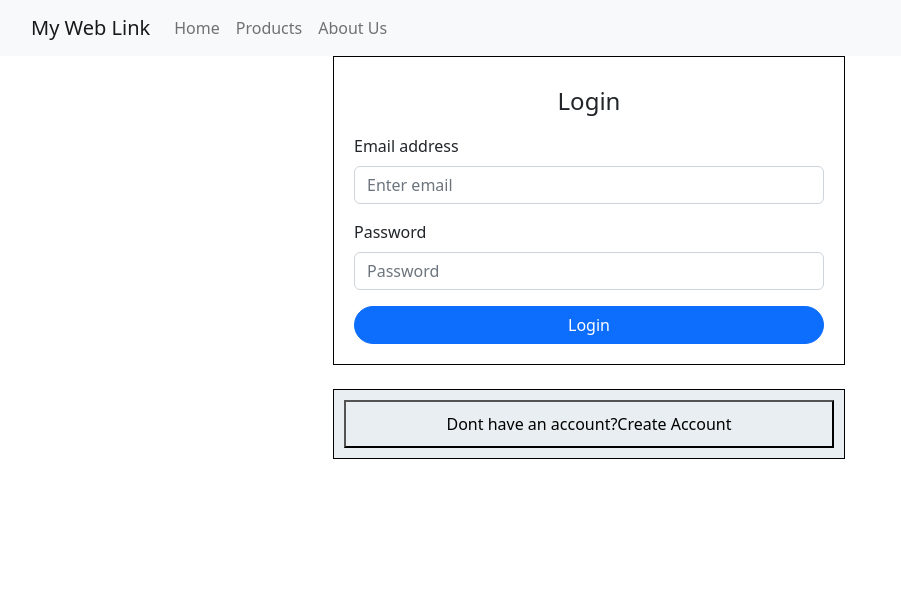
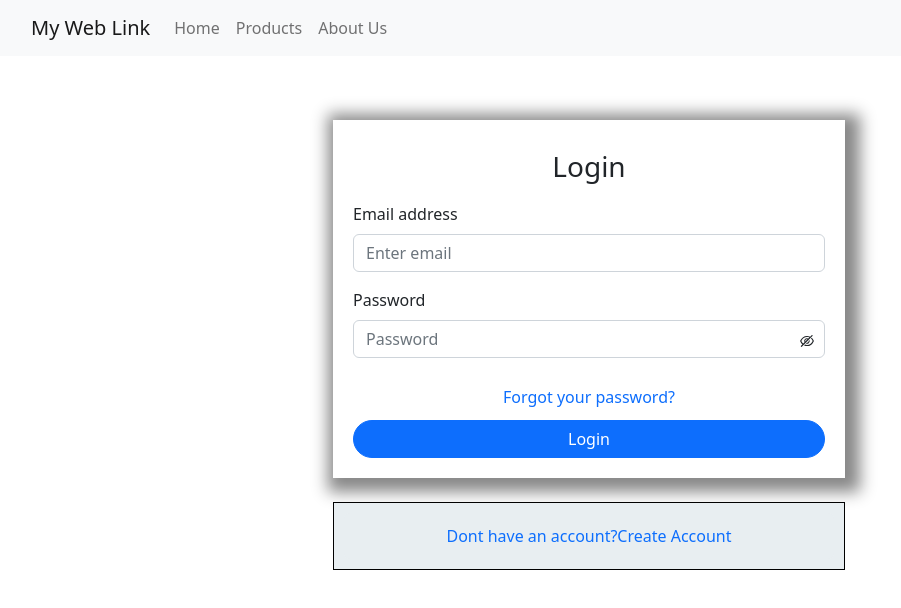
Before and after one commit to krgarav/expense-app, a React (Create React App) app: page /login in a window 1280 px wide. Shown: the top 608 px of the page, without its empty margins (51-952 px from the left). Built offline with nearby package versions, Linux system fonts and the light colour scheme.

Commit message:
update page added

```diff
--- a/package.json
+++ b/package.json
@@ -10,6 +10,7 @@
     "react": "^18.2.0",
     "react-bootstrap": "^2.7.4",
     "react-dom": "^18.2.0",
+    "react-icons": "^4.8.0",
     "react-router-dom": "^6.10.0",
     "react-scripts": "5.0.1",
     "web-vitals": "^2.1.4"
--- a/src/App.js
+++ b/src/App.js
@@ -5,16 +5,30 @@ import Login from "./Components/Login/Login";
 import { Navigate, Route, Routes } from "react-router-dom";
 import AuthContext from "./Store/auth-context";
 import Expense from "./Components/Body/Expense";
+import NavBar from "./Components/Header/NavBar";
+import Profile from "./Components/Pages/Profile";
 function App() {
   const authCtx = useContext(AuthContext);
   return (
-    <Routes>
-      <Route path="/" element={<Navigate to="/login" replace="true" />}></Route>
-      {!authCtx.isLoggedIn && <Route path="/login" element={<Login />}></Route>}
-      {authCtx.isLoggedIn && (
-        <Route path="/login" element={<Expense />}></Route>
-      )}
-    </Routes>
+    <>
+
+      <Routes>
+        <Route
+          path="/"
+          element={<Navigate to="/login" replace="true" />}
+        ></Route>
+        {!authCtx.isLoggedIn && (
+          <Route path="/login" element={<Login />}></Route>
+        )}
+        {authCtx.isLoggedIn && (
+          <Route path="/login" element={<Expense />}></Route>
+        )}
+         {authCtx.isLoggedIn && (
+          <Route path="/profile" element={<Profile />}></Route>
+        )}
+      </Routes>
+
+    </>
   );
 }
 
--- a/src/Components/Body/Expense.js
+++ b/src/Components/Body/Expense.js
@@ -1,6 +1,27 @@
 import React from "react";
+import { Button } from "react-bootstrap";
+import { useNavigate } from "react-router-dom";
 
-const Expense = ()=>{
-    return <><h1>Welcome To Expense Tracker!!!</h1></>
-}
+const Expense = () => {
+  const navigate = useNavigate();
+  const profileHandler = () => {
+    navigate("/profile", { replace: "true" });
+  };
+
+  return (
+    <div style={{ display: "flex", justifyContent: "space-between" }}>
+      <h1>Welcome To Expense Tracker!!!</h1>
+      <div style={{ display: "flex" }}>
+        <span>
+          <p>
+            Your Profile is Incomplete.{" "}
+            <span onClick={profileHandler} style={{ cursor: "pointer" }}>
+              Complete Now
+            </span>
+          </p>
+        </span>
+      </div>
+    </div>
+  );
+};
 export default Expense;
--- a/src/Components/Login/Login.js
+++ b/src/Components/Login/Login.js
@@ -1,16 +1,20 @@
 import React, { useRef, useContext, useState } from "react";
-import NavBar from "../Header/NavBar";
 import { Button, Container, Form } from "react-bootstrap";
 import AuthContext from "../../Store/auth-context";
-
+import { AiOutlineEye, AiOutlineEyeInvisible } from "react-icons/ai";
+import NavBar from "../Header/NavBar";
 const Login = () => {
   const [islogin, setIsLogin] = useState(true);
+  const [show, setShow] = useState(false);
   const authCtx = useContext(AuthContext);
   const emailRef = useRef();
   const passwordRef = useRef();
   const confirmPasswordRef = useRef();
   const toggleHandler = () => {
     setIsLogin((prevState) => !prevState);
+  };
+  const eyeHandler = () => {
+    setShow((prevState) => !prevState);
   };
   const submitHandler = async (event) => {
     event.preventDefault();
@@ -75,7 +79,6 @@ const Login = () => {
 
         emailRef.current.value = "";
         passwordRef.current.value = "";
-
       } catch (error) {
         alert(error.message);
       }
@@ -86,12 +89,17 @@ const Login = () => {
     <>
       <NavBar />
       <Container
-        style={{ width: "40%", border: "1px solid Black", padding: "20px" }}
+        style={{
+          marginTop: "5%",
+          width: "40%",
+          padding: "20px",
+          boxShadow: "5px 4px 15px 10px #888888",
+        }}
       >
-        <h4 style={{ textAlign: "center", padding: "10px" }}>
+        <h3 style={{ textAlign: "center", padding: "10px" }}>
           {" "}
           {islogin ? "Login" : "Sign up"}
-        </h4>
+        </h3>
         <Form onSubmit={submitHandler}>
           <Form.Group className="mb-3" controlId="formBasicEmail">
             <Form.Label>Email address</Form.Label>
@@ -102,14 +110,29 @@ const Login = () => {
               required
             />
           </Form.Group>
-          <Form.Group className="mb-3" controlId="formBasicPassword">
+          <Form.Group
+            className="mb-3"
+            controlId="formBasicPassword"
+            style={{ position: "relative" }}
+          >
             <Form.Label>Password</Form.Label>
             <Form.Control
-              type="password"
+              type={show ? "text" : "password"}
               placeholder="Password"
               ref={passwordRef}
               required
-            />
+            ></Form.Control>
+            <p
+              style={{
+                position: "absolute",
+                top: "40px",
+                right: "10px",
+                cursor: "pointer",
+              }}
+              onClick={eyeHandler}
+            >
+              {show ? <AiOutlineEye /> : <AiOutlineEyeInvisible />}
+            </p>
           </Form.Group>
           {!islogin && (
             <Form.Group
@@ -124,6 +147,18 @@ const Login = () => {
                 required
               />
             </Form.Group>
+          )}
+          {islogin && (
+            <Button
+              variant="link"
+              style={{
+                textDecoration: "none",
+                padding: "10px",
+                width: "100%",
+              }}
+            >
+              Forgot your password?
+            </Button>
           )}
           <Button
             style={{ width: "100%", borderRadius: "20px" }}
@@ -143,9 +178,11 @@ const Login = () => {
           backgroundColor: "#E8EEF1",
         }}
       >
-        <button
+        <Button
+          variant="link"
           onClick={toggleHandler}
           style={{
+            textDecoration: "none",
             backgroundColor: "#E8EEF1",
             borderColor: "none",
             padding: "10px",
@@ -155,7 +192,7 @@ const Login = () => {
           {islogin
             ? "Dont have an account?Create Account"
             : "Have an account?Login"}
-        </button>
+        </Button>
       </Container>
     </>
   );
--- /dev/null
+++ b/src/Components/Pages/Profile.js
@@ -0,0 +1,92 @@
+import React, { useContext, useRef } from "react";
+import { Form, Button, Container } from "react-bootstrap";
+import AuthContext from "../../Store/auth-context";
+const Profile = () => {
+  const authCtx = useContext(AuthContext);
+  const fullNameRef = useRef();
+  const urlRef = useRef();
+  const updateHandler = async (event) => {
+    event.preventDefault();
+    const enteredFullName = fullNameRef.current.value;
+    const enteredUrlName = urlRef.current.value;
+    console.log(authCtx.token)
+    try {
+      const response = await fetch(
+        "https://identitytoolkit.googleapis.com/v1/accounts:update?key=AIzaSyDjLyQ010cmXK_RdE626y3mSLl1E1Y03-c",
+        {
+          method: "POST",
+          body: JSON.stringify({
+            idToken: authCtx.token,
+            displayName: enteredFullName,
+            photoUrl: enteredUrlName,
+            returnSecureToken: true,
+          }),
+          headers: {
+            "Context-Type": "application/json",
+          },
+        }
+      );
+      const data = await response.json();
+      if (data.error) {
+        throw data.error;
+      }
+      console.log(data.idToken);
+    } catch (error) {
+      alert(error.message);
+    }
+  };
+
+  return (
+    <>
+      <div
+        style={{
+          display: "flex",
+          justifyContent: "space-between",
+          margin: "10px",
+        }}
+      >
+        <p>Winners never quit , quitters never win</p>
+        <div
+          style={{
+            display: "flex",
+            backgroundColor: "#FFE4E1",
+            padding: "5px 10px",
+            borderRadius: "10px",
+          }}
+        >
+          <span>
+            <p>
+              Your Profile is 64% completed.A complete Profile has higher chance
+              of landing a job.
+              <span style={{ cursor: "pointer" }}>Complete Now</span>
+            </p>
+          </span>
+        </div>
+      </div>
+      <hr />
+      <Container style={{ width: "500px" }}>
+        <div style={{ display: "flex", justifyContent: "space-between" }}>
+          <h2>Contact detail</h2>
+          <Button variant="outline-danger">Cancel</Button>
+        </div>
+
+        <Form onSubmit={updateHandler}>
+          <Form.Group className="mb-3" controlId="formBasicEmail">
+            <Form.Label>Full Name</Form.Label>
+            <Form.Control type="text" ref={fullNameRef} />
+          </Form.Group>
+
+          <Form.Group className="mb-3" controlId="formBasicPassword">
+            <Form.Label>Profile Photo URL</Form.Label>
+            <Form.Control type="text" ref={urlRef} />
+          </Form.Group>
+          <Button variant="primary" type="submit">
+            Update
+          </Button>
+        </Form>
+      </Container>
+    </>
+  );
+};
+
+export default Profile;
--- /dev/null
+++ b/src/Components/Pages/Reset.js
@@ -0,0 +1,6 @@
+import React from "react";
+const Reset = ()=>{
+    return <></>
+}
+
+export default Reset;
```
Also changed, not shown: 1 other file (tests, documents, lock files or other folders).
